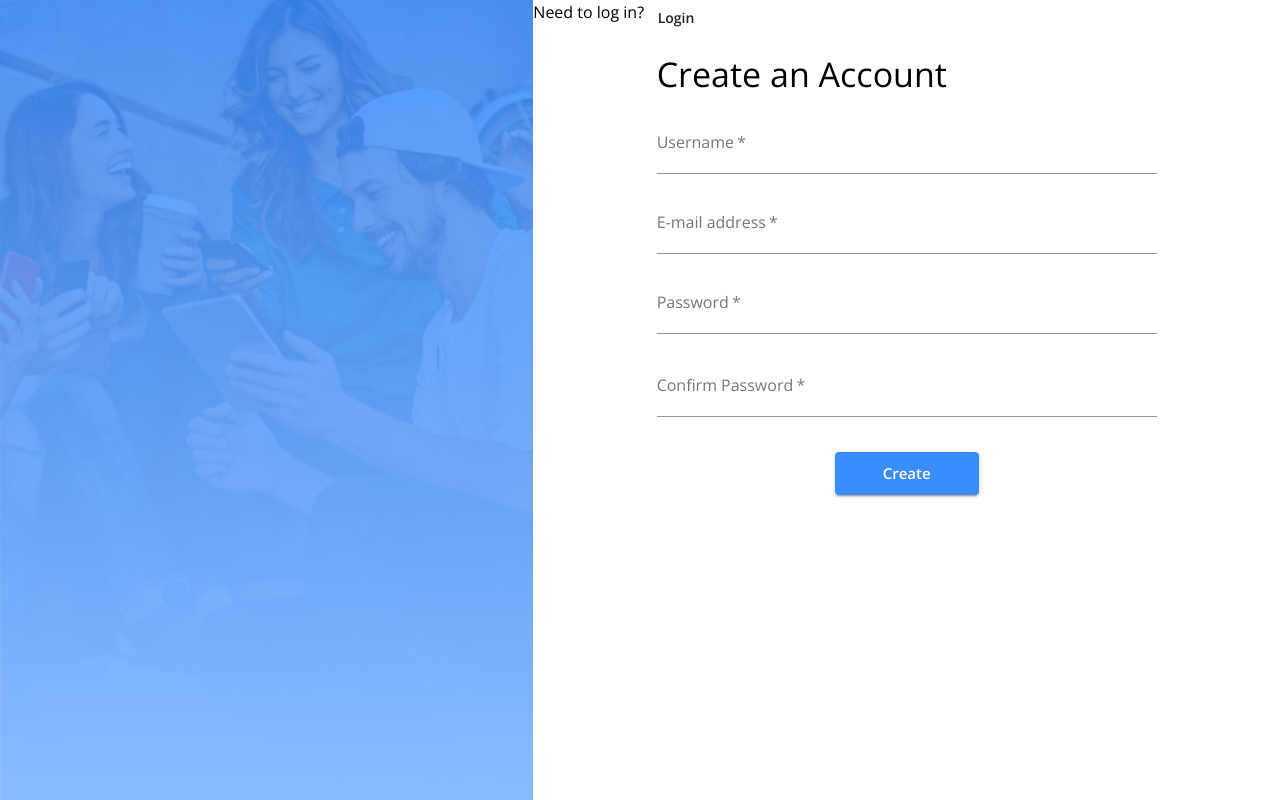
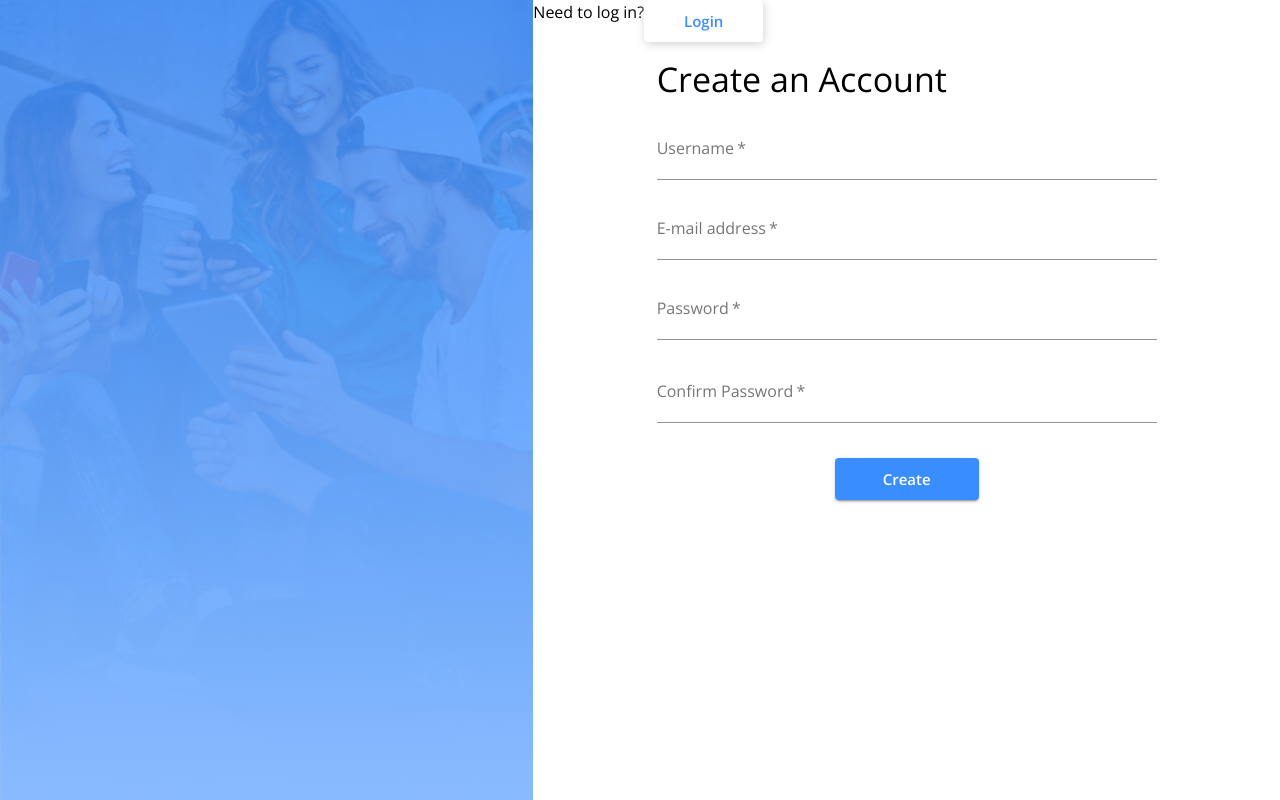
Before and after one commit to deliaconstantino/messenger-app, a React (Create React App) app in the folder client/: page / in a window 1280 px wide. Built offline with nearby package versions, Linux system fonts and the light colour scheme; no server answers.

Commit message:
added styling to Button

```diff
--- a/client/src/components/UserAccess/UserAccessTwo.js
+++ b/client/src/components/UserAccess/UserAccessTwo.js
@@ -11,6 +11,7 @@ import Box from "@material-ui/core/Box";
 import Grid from "@material-ui/core/Grid";
 import LockOutlinedIcon from "@material-ui/icons/LockOutlined";
 import Typography from "@material-ui/core/Typography";
+import { shadows } from '@material-ui/system';
 import { makeStyles } from "@material-ui/core/styles";
 import { Redirect, useHistory } from "react-router-dom";
 import { connect } from "react-redux";
@@ -43,6 +44,12 @@ const useStyles = makeStyles((theme) => ({
     backgroundImage: "linear-gradient(#3A8DFF 0%, #86B9FF 100%)",
     opacity: "0.85",
   },
+  button: {
+    ...theme.typography.userAccessButton,
+    padding: theme.spacing(1, 5),
+    boxShadow: "1px 2px 10px #d3d3d3",
+
+  }
 }));
 
 function UserAccessTwo(props) {
@@ -99,7 +106,7 @@ function UserAccessTwo(props) {
         {showSignup && (
           <Grid container item>
             <Typography>Need to log in?</Typography>
-            <Button
+            <Button size="large" className={classes.button}
               onClick={() => {
                 updateShowLogin(true);
                 updateShowSignup(false);
```
